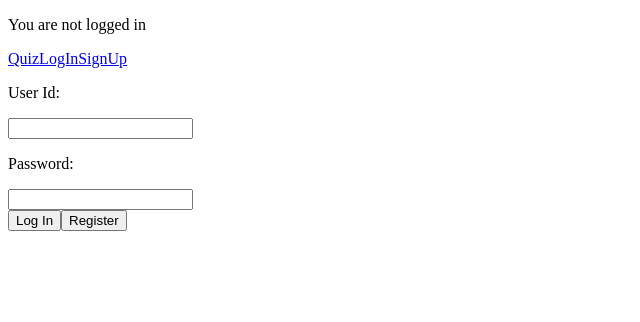
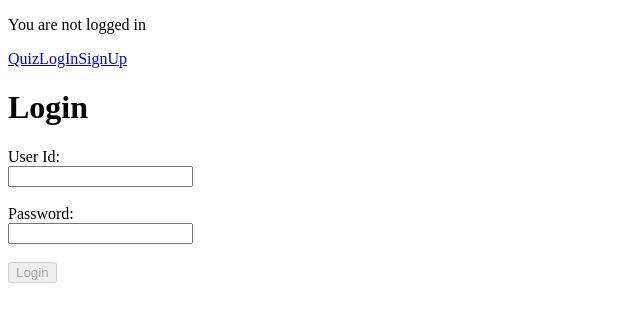
Before and after one commit to WhoCanThisBe/QuizGame_webAPI, a React app: page /login in a window 1280 px wide. Shown: the top 322 px of the page, without its empty margins (0-640 px from the left). Built offline with nearby package versions, Linux system fonts and the light colour scheme; the HTML template or start-up script is replaced by a standard one.

Commit message:
part 10 sign up is fixed

```diff
--- a/src/client/Login.jsx
+++ b/src/client/Login.jsx
@@ -1,32 +1,71 @@
-import React from "react";
-import { NAV_PATH } from "./constant";
+import React, { useState } from "react";
+import { StatusCode } from "status-code-enum";
+import { NAV_PATH, USER_AUTH_ENDPOINT } from "./constant";
+import { useHistory } from "react-router";
+import { useSubmit } from "./customhooks/useSubmit";
+import { postJSON } from "./lib/http";
 
 const Login = () => {
+  const [userId, setUserId] = useState("");
+  const [password, setPassword] = useState("");
+  const history = useHistory();
+
+  const { handleSubmit, submitting, error } = useSubmit(
+    () => postJSON(USER_AUTH_ENDPOINT.LOGIN, { userId, password }),
+    () => history.push(NAV_PATH.HOME)
+  );
+
+  // const errorMsg = error?.includes?.("401")
+  //   ? "Invalid username/password"
+  //   : error?.toString?.();
+
   return (
     <div className="center">
-      <div>
-        <p>User Id:</p>
-        <input type="text" />
-      </div>
-      <div>
-        <p>Password:</p>
-        <input type="password" />
-      </div>
+      <form onSubmit={handleSubmit}>
+        <h1>Login</h1>
+        <label>
+          User Id:
+          <br />
+          <input
+            type="text"
+            value={userId}
+            onChange={(e) => setUserId(e.target.value)}
+            required
+          />
+        </label>
+        <br />
+        <br />
+        <label>
+          Password:
+          <br />
+          <input
+            type="password"
+            value={password}
+            onChange={(e) => setPassword(e.target.value)}
+            required
+          />
+        </label>
+        <br />
+        <br />
+        {error && (
+          <p>
+            {error.message.includes(401)
+              ? "Invalid username/password"
+              : error.toString()}
+          </p>
+        )}
 
-      {/*{error}*/}
-
-      <button className="button">Log In</button>
-      <button
-        className="button"
-        tabIndex="0"
-        onClick={() => history.push(NAV_PATH.SIGNUP)}
-      >
-        Register
-      </button>
+        {/*So no one can submit while one is submitting*/}
+        <button
+          className="button"
+          type={"submit"}
+          disabled={!password || submitting}
+        >
+          Login
+        </button>
+      </form>
     </div>
   );
 };
 
-Login.propTypes = {};
-
 export default Login;
--- a/src/client/constant.js
+++ b/src/client/constant.js
@@ -21,4 +21,5 @@ export const MATCH_ENDPOINT = {
 
 export const USER_AUTH_ENDPOINT = {
   SIGNUP: `${ENDPOINT_TEMPLATE.BASE}/signup`,
+  LOGIN: `${ENDPOINT_TEMPLATE.BASE}/login`,
 };
--- a/src/server/routes/auth-api.js
+++ b/src/server/routes/auth-api.js
@@ -9,9 +9,9 @@ router.post("/login", passport.authenticate("local"), (req, res) => {
 });
 
 router.post("/signup", (req, res) => {
-  const { username, password } = req.body;
+  const { userId, password } = req.body;
 
-  const authorizedUser = userDatabase.createUser(username, password);
+  const authorizedUser = userDatabase.createUser(userId, password);
 
   if (!authorizedUser) {
     return res.sendStatus(StatusCode.ClientErrorUnauthorized);
@@ -19,7 +19,7 @@ router.post("/signup", (req, res) => {
 
   passport.authenticate("local")(req, res, () => {
     req.session.save((err) => {
-      if (err) res.sendStatus(StatusCode.ClientErrorBadRequest);
+      if (err) res.status(StatusCode.ClientErrorBadRequest).send();
       else res.status(StatusCode.SuccessCreated).send();
     });
   });
```
Also changed, not shown: src/server/app.js (+27 -20 lines), 1 other file (tests, documents, lock files or other folders).
